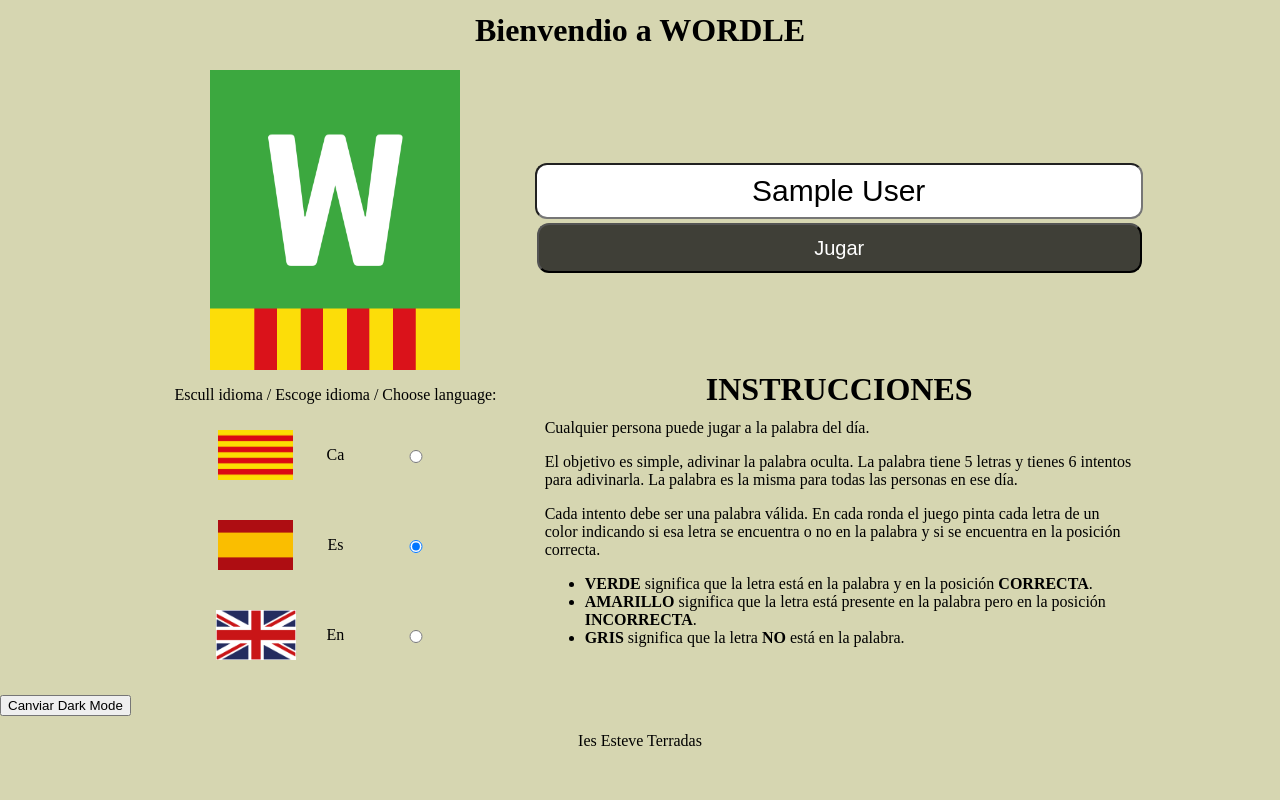
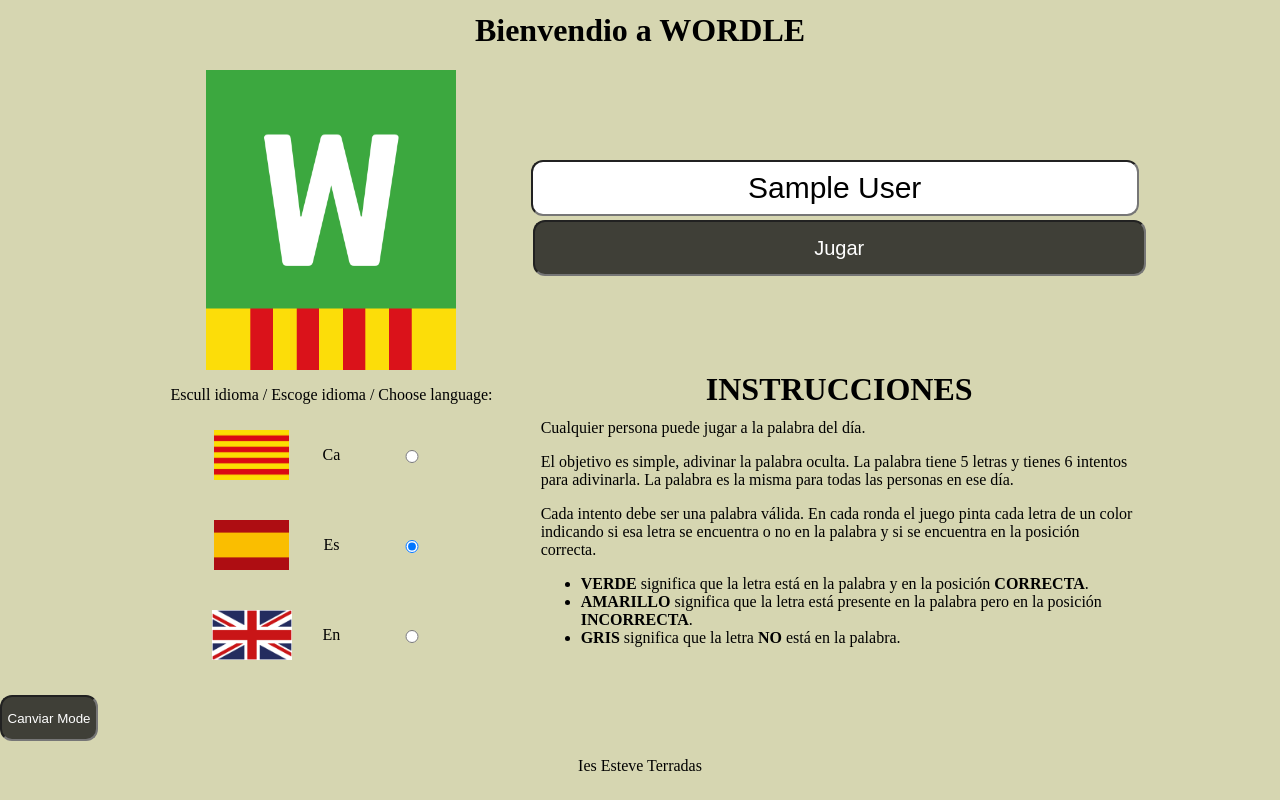
Before and after one commit to LariosAlex/Wordle, a PHP site: page / in a window 1280 px wide. Run offline with PHP 8.4, Linux system fonts and the light colour scheme; the visitor is signed in with stand-in values (Sample User, id 1).

Commit message:
Modo oscuro

```diff
--- a/index.php
+++ b/index.php
@@ -6,7 +6,9 @@
     }elseif(isset($_POST['idioma'])){
         $_SESSION['idioma'] = $_POST['idioma'];
     }
-
+    if(isset($_POST['theme'])){
+        $_SESSION['theme'] = $_POST['theme'];
+    }
     //Importar funcions
     include('funcions.php');
 
@@ -29,7 +31,7 @@
     </noscript>
     <script src="./JS/funcions.js"></script>
 </head>
-<body id="index">
+<body id="body" class="body_index" name="body" onload="compararColor()">
     <main>
         <?php echo "<h1>".$index['salutacio']."</h1>"; ?>
         <img id="imatgeWordle" src="./SRC/imatgeWordle.png" alt="imagen del icono de la pagina web (Worddle)">
@@ -62,9 +64,10 @@
             </form>
         </div>
         <div id="divNom">
-            <form action="game.php" method="post" id="formNom">
+            <form action="game.php" method="post" id="formNom" name="formInici">
                 <input type="text" name="nom_usuari" id="nom_usuari" placeholder="<?php echo $general['usuari']; ?>" value="<?php echo $_SESSION['nom_usuari']; ?>" required>
-                <input type="submit" name="botoJugar" value="<?php echo $index['botoJugar']; ?>" id="butoJugar">
+                <input class="disNone" type="text" name="theme" value="" id="colorDeTema">
+                <input name="botoJugar" onclick="cambiarPantallaSubmit()" value="<?php echo $index['botoJugar']; ?>" id="butoJugar">
             </form>
         </div>
         <div id="instruccions">
@@ -83,10 +86,15 @@
         </ul>
         </div>
     </main>
-    <button onclick="canviarMode()">Canviar Dark Mode</button>
-    <p id="mode">
-
-    </p>
+    <form action="index.php" method="post" id="formNom" name="formInici2">
+        <input class="disNone" type="text" name="theme" value="" id="colorDeTema2">
+        <input name="botoJugar" onclick="canviarMode()" value="Canviar Mode" id="botoCanviarMode">
+    </form>
+    <?php
+        if(isset($_SESSION['theme'])){
+            echo "<p id='colorAnterior' class='disNone'>".$_SESSION['theme']."</p>";
+        }
+    ?>
     <footer>
         <p>Ies Esteve Terradas</p>
     </footer>
--- a/style.css
+++ b/style.css
@@ -46,7 +46,7 @@
     }}
 
 
-#index{
+.body_index{
     margin: 0;
     padding: 0;
 }
@@ -83,13 +84,13 @@ nav div{
     border-radius: 13%;
 }
 
-#index h1{
+.body_index h1{
     align-self: center;
     justify-self: center;
     text-align: center;
 }
 
-#index #instruccions{
+.body_index #instruccions{
     display: block;
     width: auto;
     margin-left: 10px;
@@ -97,30 +98,30 @@ nav div{
     justify-self: center;
 }
 
-#index #divNom{
+.body_index #divNom{
     align-self: center;
     justify-self: center;
 }
 
-#index #nom_usuari{
+.body_index #nom_usuari{
     border-radius:12px;
     text-align: center;
     font-size: 30px;
     display: block;
 }
 
-#index footer p{
+.body_index footer p{
     text-align: center;
 }
 
-#index #listaInstruccions{
+.body_index #listaInstruccions{
     display: flex;
     justify-content: center;
     flex-direction: column;
     width: auto;
 }
 
-#index #butoJugar{
+.body_index #butoJugar{
     display: block;
     border-radius:12px;
     text-align: center;
@@ -128,6 +129,13 @@ nav div{
     margin:4px 2px;
     cursor: pointer;
     font-size: 20px;
+}
+
+#botoCanviarMode{
+    border-radius:12px;
+    text-align: center;
+    text-decoration: none;
+    cursor: pointer;
 }
 
 #formIdioma{
@@ -296,18 +304,18 @@ nav div{
 
 /* PC */
 @media screen and (max-width: 1920px){
-    #index main{
+    .body_index main{
         display: grid;
         grid-template-rows: 60px 320px 315px ;
         grid-template-columns: 1fr auto 1fr 1fr;
     }
 
-    #index h1{
+    .body_index h1{
         grid-column: 1/6;
         grid-row: 1/1;
     }
 
-    #index #imatgeWordle{
+    .body_index #imatgeWordle{
         height: 300px;
         width: 250px;
         grid-row: 2/3;
@@ -316,18 +324,18 @@ nav div{
         justify-self: center;
     }
 
-    #index #instruccions{
+    .body_index #instruccions{
         grid-column: 3/4;
         grid-row: 3/4;
         max-width: 750px;
         margin-top: -20px;
     }
 
-    #index #instruccions h1{
+    .body_index #instruccions h1{
         line-height: 0.5;
     }
 
-    #index #divNom{
+    .body_index #divNom{
         grid-row: 2/3;
         grid-column: 3/4;
     }
@@ -337,12 +345,17 @@ nav div{
         width: 600px;
     }
 
-    #index #butoJugar{
+    .body_index #butoJugar{
         width: 605px;
         height: 50px;
     }
 
-    #index #divLlenguatge{
+    #botoCanviarMode{
+        width: 90px;
+        height: 40px;
+    }
+
+    .body_index #divLlenguatge{
         grid-column: 2/3;
         grid-row: 3/4;
         display: grid;
@@ -713,9 +716,18 @@ body.dark-mode{
         --botoJugar: #3f3f37;
         --boresJoc-hoverTecla-errorJava: #DE541E;
     }
+    body.dark-mode{
+        --colorDeFons:#303026;
+        --colorLetras-bores:#fcfff2;
+        --nav:#59574a;
+        --teclat:#707458;
+        --nomUsuari-LletresParaula-botoJugarLletra-colorLletraHover: #d7d7d7;
+        --botoJugar: #1a1a17;
+        --boresJoc-hoverTecla-errorJava: #422519;
+    }
 }
 
-h1, h2, h3, h4, p, strong, th, td{
+h1, h2, h3, h4, p, strong, th, li, .body_lose td, .body_win td{
     color: var(--colorLetras-bores);
 }
 body{
@@ -728,24 +740,24 @@ nav div{
     background-color: var(--nav);
     border: 1px solid var(--colorLetras-bores);
 }
-#index #nom_usuari{
+.body_index #nom_usuari{
     background-color: var(--nomUsuari-LletresParaula-botoJugarLletra-colorLletraHover);
 }
-#index #butoJugar{
+.body_index #butoJugar, #botoCanviarMode{
     background-color: var(--botoJugar);
     color: var(--nomUsuari-LletresParaula-botoJugarLletra-colorLletraHover);
 }
-body{
+body, td{
     background-color: var(--colorDeFons);
 }
-#game td{
+.body_game td{
     border: 1px solid var(--boresJoc-hoverTecla-errorJava);
     background-color: var(--nomUsuari-LletresParaula-botoJugarLletra-colorLletraHover);
 }
-#game #tecla{
+.body_game #tecla{
     background-color: #e2e8f0;
 }
-#game #tecla:hover{
+.body_game #tecla:hover{
     background-color:var(--boresJoc-hoverTecla-errorJava);
     color: var(--nomUsuari-LletresParaula-botoJugarLletra-colorLletraHover);
 }
```
Also changed, not shown: other parts of style.css (+52 -61 lines), JS/funcions.js (+34 -22 lines), game.php (+9 -2 lines), lose.php (+12 -2 lines), win.php (+11 -2 lines).
